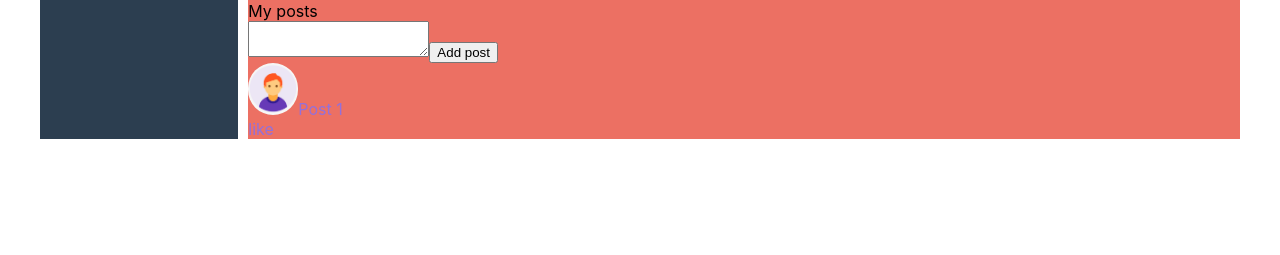
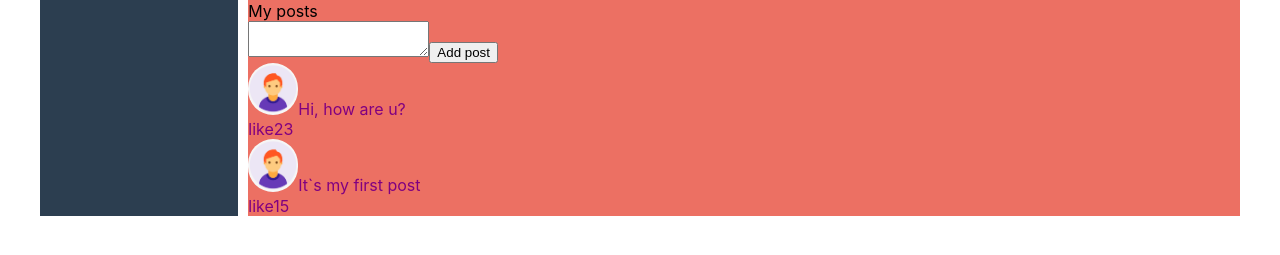
Before and after one commit to Maximone23/SocialNetworkTS, a React (Create React App) app: page / in a window 1280 px wide. Shown: the part 393-648 px from the top of the page. Built offline with nearby package versions, Linux system fonts and the light colour scheme.

Commit message:
Post Props

```diff
--- a/src/components/Profile/MyPosts/MyPosts.tsx
+++ b/src/components/Profile/MyPosts/MyPosts.tsx
@@ -1,6 +1,11 @@
 import React from "react";
 import style from "./MyPosts.module.css"
 import Post from "./Post/Post";
+
+export type MessageType = {
+    message: string
+    likesCount: number
+}
 
 function MyPosts() {
     return (
@@ -11,7 +16,8 @@ function MyPosts() {
                     <button>Add post</button>
                 </div>
                 <div className={style.posts}>
-                    <Post />
+                    <Post message="Hi, how are u?" likesCount={23} />
+                    <Post message="It`s my first post" likesCount={15} />
                 </div>
             </div>
     )
--- a/src/components/Profile/MyPosts/Post/Post.module.css
+++ b/src/components/Profile/MyPosts/Post/Post.module.css
@@ -1,5 +1,5 @@
 .item {
-    color: mediumpurple;
+    color: purple;
 }
 .item img {
     width: 50px;
--- a/src/components/Profile/MyPosts/Post/Post.tsx
+++ b/src/components/Profile/MyPosts/Post/Post.tsx
@@ -1,14 +1,15 @@
 import React from "react";
 import style from "./Post.module.css"
 import photo from "../../../../assets/image/user-photo.png"
+import {MessageType} from "../MyPosts"
 
-function Post() {
+function Post(props: MessageType) {
     return (
         <div className={style.item}>
             <img src={photo} alt=""/>
-            Post 1
+            {props.message}
             <div>
-                <span>like</span>
+                <span>like</span>{props.likesCount}
             </div>
         </div>
     )
```
